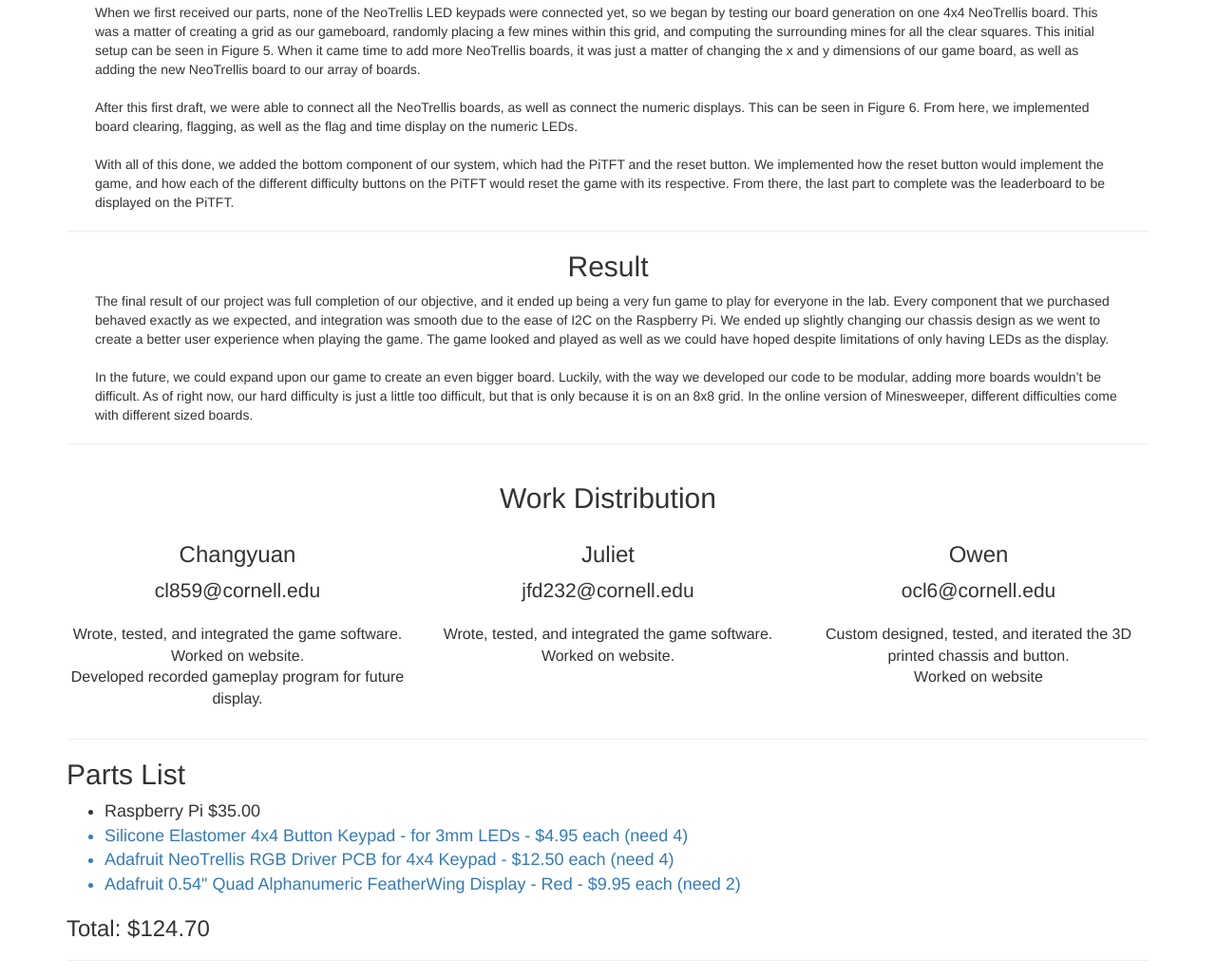
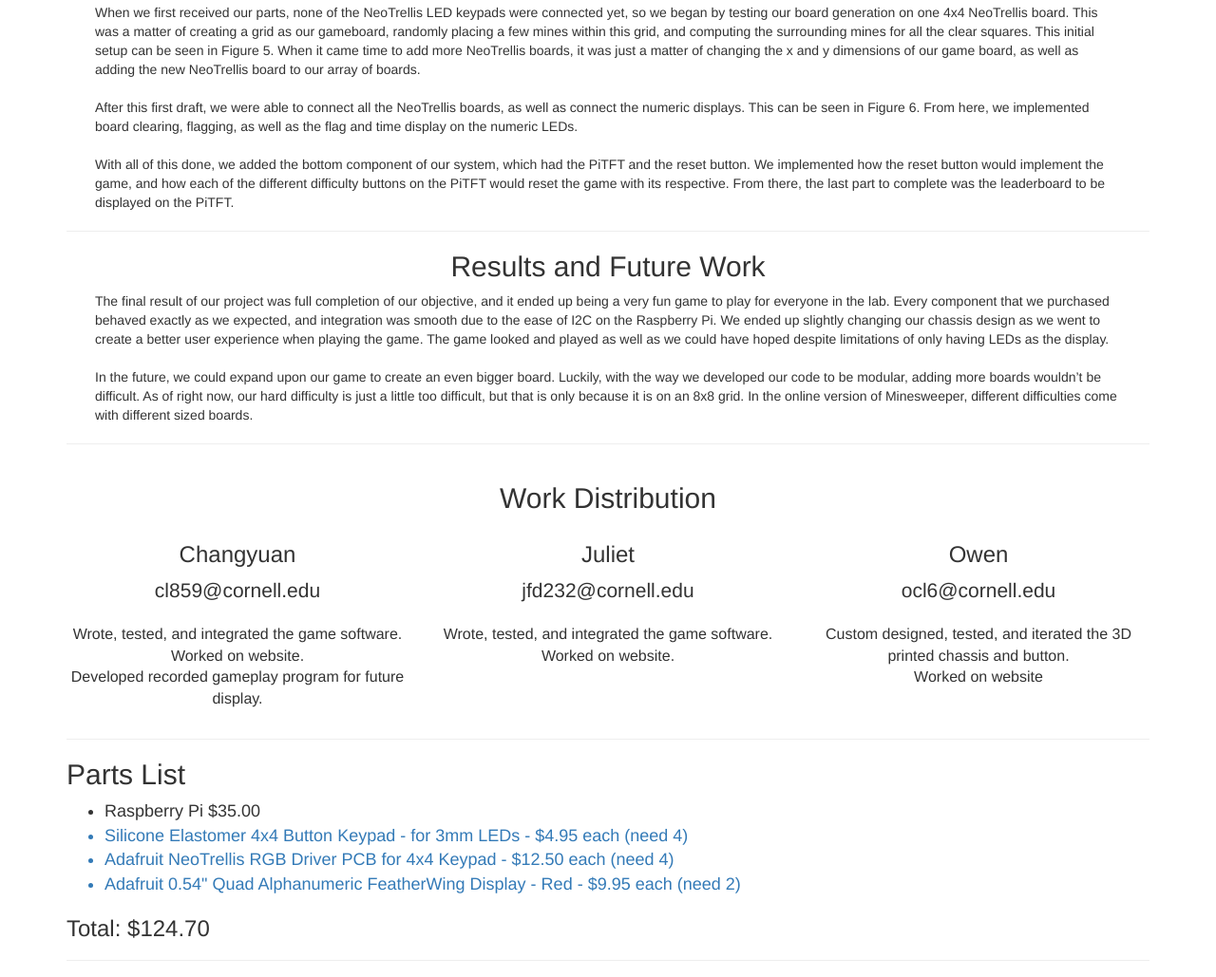
Before and after one commit to julietdenapoli/ECE5725, a plain HTML site: page index.html in a window 1280 px wide. Shown: the part 5144-6173 px from the top of the page at 95% size. Drawn offline with nearby package versions, Linux system fonts and the light colour scheme.

Commit message:
more results

```diff
--- a/index.html
+++ b/index.html
@@ -261,7 +261,7 @@
     <hr id='result'>
 
     <div style="text-align:center;">
-      <h2>Result</h2>
+      <h2>Results and Future Work</h2>
       <p style="text-align: left;padding: 0px 30px;">The final result of our project was full completion of our
         objective, and it ended up being a very fun game to play for everyone in the lab. Every component that we
         purchased behaved exactly as we expected, and integration was smooth due to the ease of I2C on the Raspberry Pi.
```
